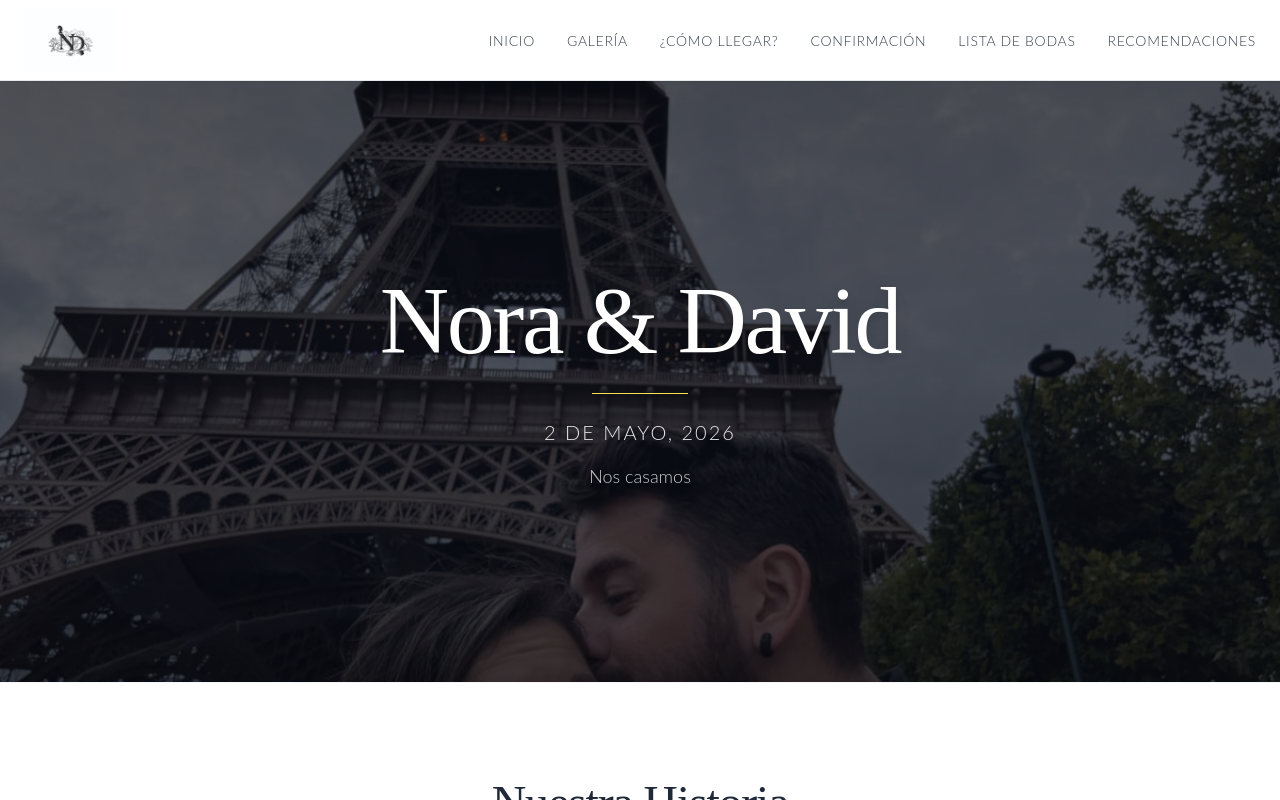
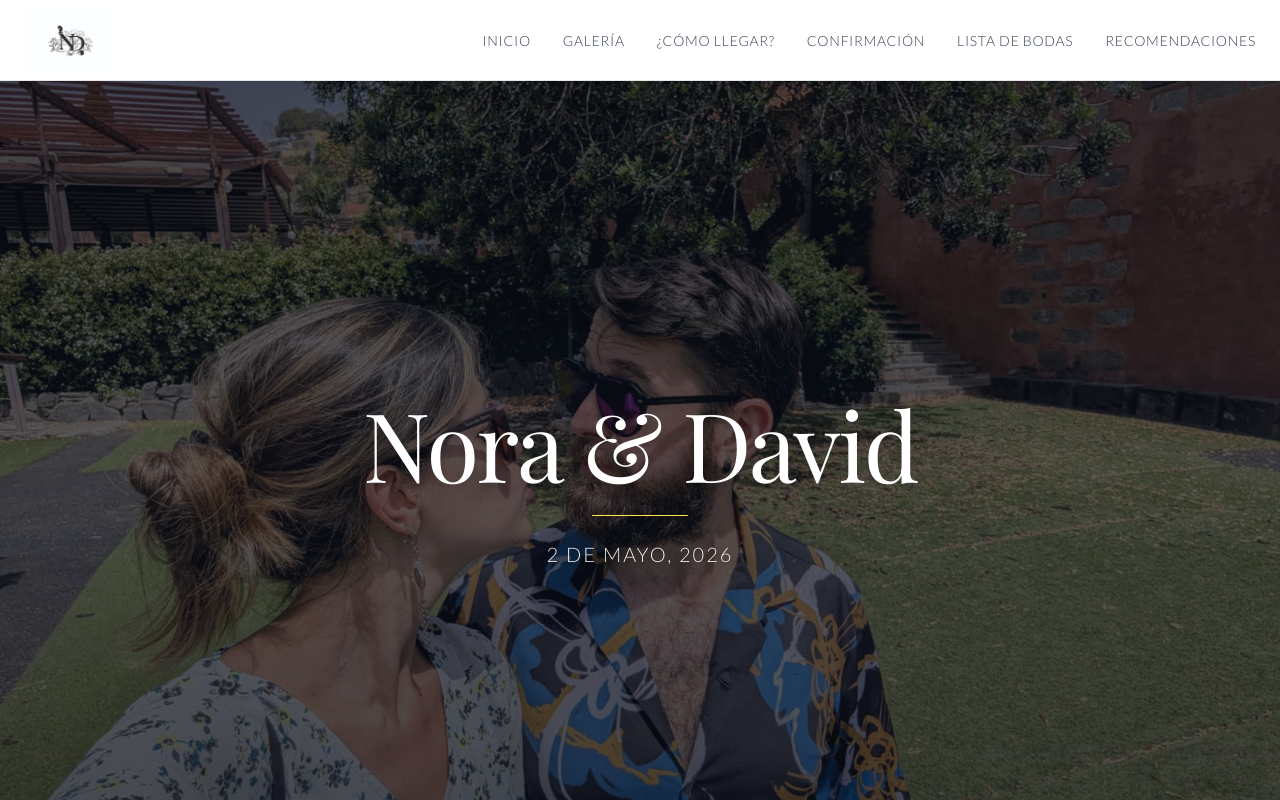
Before and after one commit to alber0087/bodaNoraDavi, a Vue app: page / in a window 1280 px wide. Shown: the top 800 px of the page. Built offline with nearby package versions, Linux system fonts and the light colour scheme.

Commit message:
Enhance hero section in App.vue with parallax scrolling effect and update background image. Refactor styles in style.css to remove duplicate font import. Remove unused image from GaleriaSection.vue to streamline image assets.

```diff
--- a/src/App.vue
+++ b/src/App.vue
@@ -88,26 +88,32 @@
       </nav>
     </header>
 
-    <!-- Hero Section -->
-    <section id="inicio" class="relative text-center py-32 md:py-48 px-4 bg-gray-900 overflow-hidden">
-      <!-- Background Image with Overlay -->
-      <div class="absolute inset-0 z-0">
+    <!-- Hero Section (parallax background) -->
+    <section
+      id="inicio"
+      ref="heroSectionRef"
+      class="relative min-h-screen flex items-center justify-center text-center px-4 bg-gray-900 overflow-hidden"
+    >
+      <!-- Parallax background layer -->
+      <div
+        ref="heroBgRef"
+        class="absolute inset-0 z-0 w-full h-[120%] top-[-10%] will-change-transform"
+      >
         <img
-          src="/1.jpeg"
+          src="/3.jpeg"
           alt="Nora y David"
-          class="w-full h-full object-cover opacity-40"
+          class="absolute inset-0 w-full h-full object-cover opacity-40"
         />
         <div class="absolute inset-0 bg-gradient-to-b from-black/30 via-black/20 to-black/40"></div>
       </div>
 
       <!-- Content -->
-      <div class="relative z-10 container mx-auto max-w-4xl">
+      <div class="relative z-10 container mx-auto max-w-4xl py-24">
         <h1 class="text-5xl md:text-7xl lg:text-8xl font-serif font-normal mb-6 text-white tracking-tight drop-shadow-lg">
           Nora & David
         </h1>
         <div class="w-24 h-px bg-gold-400 mx-auto mb-6"></div>
         <p class="text-lg md:text-xl text-white/90 font-light tracking-widest uppercase drop-shadow">2 de Mayo, 2026</p>
-        <p class="text-base md:text-lg text-white/80 font-light mt-4 drop-shadow">Nos casamos</p>
       </div>
     </section>
 
@@ -142,7 +148,7 @@
 </template>
 
 <script setup>
-import { ref } from 'vue'
+import { ref, onMounted, onUnmounted } from 'vue'
 import CountdownSection from './components/CountdownSection.vue'
 import ComoLlegarSection from './components/ComoLlegarSection.vue'
 import ListaBodasSection from './components/ListaBodasSection.vue'
@@ -152,10 +158,28 @@ import GaleriaSection from './components/GaleriaSection.vue'
 
 const logo = ref('/logo.jpeg')
 const menuOpen = ref(false)
+const heroSectionRef = ref(null)
+const heroBgRef = ref(null)
+
+const PARALLAX_SPEED = 0.35
+
+function updateParallax() {
+  if (!heroBgRef.value) return
+  const y = window.scrollY * PARALLAX_SPEED
+  heroBgRef.value.style.transform = `translate3d(0, ${y}px, 0)`
+}
+
+onMounted(() => {
+  window.addEventListener('scroll', updateParallax, { passive: true })
+  updateParallax()
+})
+
+onUnmounted(() => {
+  window.removeEventListener('scroll', updateParallax)
+})
 
 const sections = [
   { id: 'inicio', name: 'Inicio' },
-
   { id: 'galeria', name: 'Galería' },
   { id: 'como-llegar', name: '¿Cómo llegar?' },
   { id: 'encuesta', name: 'Confirmación' },
--- a/src/components/GaleriaSection.vue
+++ b/src/components/GaleriaSection.vue
@@ -74,7 +74,6 @@ import { ref } from 'vue'
 const images = ref([
   '/1.jpeg',
   '/2.jpeg',
-  '/3.jpeg',
   '/5.jpeg',
   '/6.jpeg',
   '/7.jpeg',
--- a/src/style.css
+++ b/src/style.css
@@ -1,8 +1,8 @@
+@import url('https://fonts.googleapis.com/css2?family=Playfair+Display:wght@400;600;700&family=Lato:wght@300;400;700&display=swap');
+
 @tailwind base;
 @tailwind components;
 @tailwind utilities;
-
-@import url('https://fonts.googleapis.com/css2?family=Playfair+Display:wght@400;600;700&family=Lato:wght@300;400;700&display=swap');
 
 body {
   margin: 0;
```
